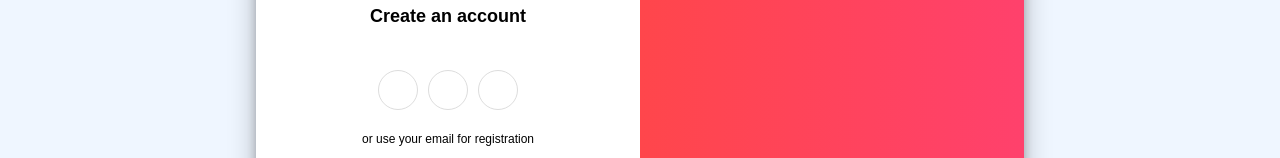
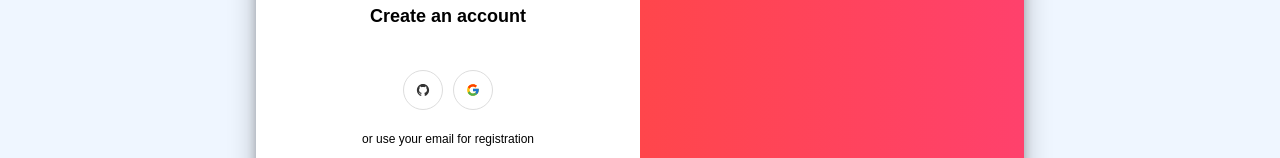
Before and after one commit to Robustdevs5/MamarDukan-client, a React (Create React App) app: page /register in a window 1280 px wide. Shown: the part 271-429 px from the top of the page. Built offline with nearby package versions, Linux system fonts and the light colour scheme; no server answers.

Commit message:
updated login design

```diff
--- a/src/Components/Authentication/SignIn/SIgnIn.js
+++ b/src/Components/Authentication/SignIn/SIgnIn.js
@@ -16,6 +16,8 @@ import { toast, ToastContainer } from 'react-toastify';
 import 'react-toastify/dist/ReactToastify.css';
 import './SignIn.css';
 import { useEffect, useState } from 'react';
+import { AiFillGithub } from "react-icons/ai";
+import { FcGoogle } from 'react-icons/fc';
 
 if (!firebase.apps.length) {
     firebase.initializeApp(firebaseConfig);
@@ -238,16 +240,6 @@ const SIgnIn = () => {
                                 Submit
                             </a>
 
-                        {/* <input type="submit" value="Log In" className="submit-button btn"/>
-                        <p>Don' have an account?
-                            <Link
-                                to="/register"
-                                style={{ textDecoration: "underline", paddingLeft:small0px' }}
-                            >
-                                Create An Account
-                            </Link>
-                        </p> */}
-
                     </form>
                     <div className="social-login">
                         <div className="flex justify-between py-5">
@@ -260,7 +252,8 @@ const SIgnIn = () => {
                             <div className="flex justify-between">
                                 <h1>Google </h1>
                                 <span>
-                                    <FontAwesomeIcon className="text-red-600" icon={faGoogle}/>
+                                    {/* <FontAwesomeIcon className="text-red-600" icon={faGoogle}/> */}
+                                    <FcGoogle/>
                                 </span>
                             </div>
                         </button>
@@ -268,7 +261,7 @@ const SIgnIn = () => {
                             <div className="flex justify-between">
                                 <h1>Github </h1>
                                 <span>
-                                    <FontAwesomeIcon  icon={faGithub}/>
+                                    <AiFillGithub/>
                                 </span>
                             </div>
                         </button>
--- a/src/Components/Authentication/SignUp/VendorSingupFrom.js
+++ b/src/Components/Authentication/SignUp/VendorSingupFrom.js
@@ -4,7 +4,8 @@ import { AiFillMail } from "react-icons/ai"
 import { BsLockFill } from "react-icons/bs"
 import { userContext } from '../../../App';
 // import '../../StyledComponent/Signup.module.css';
-
+import { AiFillGithub } from "react-icons/ai";
+import { FcGoogle } from 'react-icons/fc';
 
 const VendorSingupFrom = () => {
     const {
@@ -24,9 +25,8 @@ const VendorSingupFrom = () => {
         <form onSubmit={handleSubmit(handleSignup)} autoComplete="off" className="">
           <h1>Create an account</h1>
           <div class="social-AuthContainer">
-            <a href="#" class="social"><i class="fab fa-facebook-f"></i></a>
-            <a href="#" class="social"><i class="fab fa-google-plus-g"></i></a>
-            <a href="#" class="social"><i class="fab fa-linkedin-in"></i></a>
+            <a href="#" class="social"><AiFillGithub/></a>
+            <a href="#" class="social"><FcGoogle/></a>
           </div>
 
           <span>or use your email for registration</span>
```
